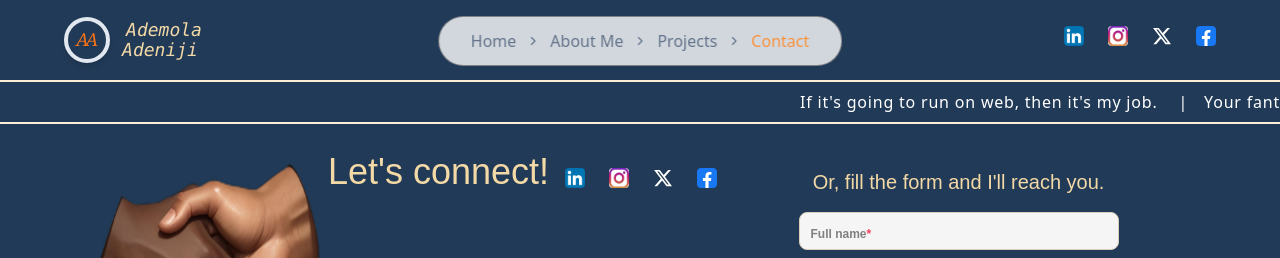
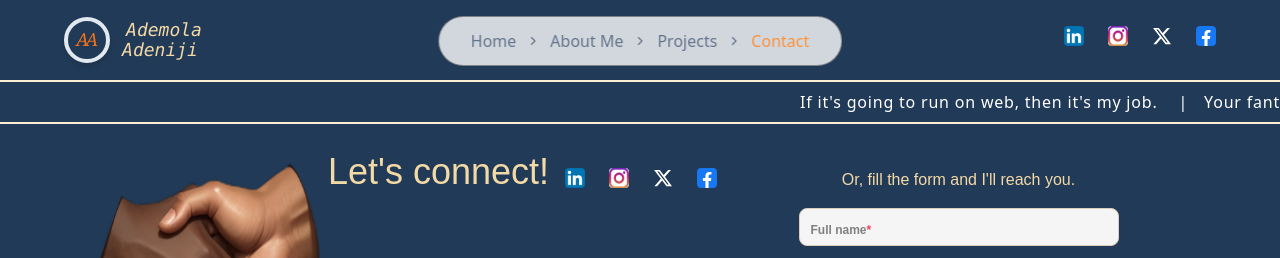
Before and after one commit to aademola1979/ademolaadeniji, a Next.js app: page /contact in a window 1280 px wide. Shown: the top 258 px of the page. Built offline with nearby package versions, Linux system fonts and the light colour scheme.

Commit message:
edited contact form

```diff
--- a/app/(overview)/contact/page.tsx
+++ b/app/(overview)/contact/page.tsx
@@ -1,5 +1,6 @@
-import { FadeInComponent, SpringInVaraintComponent, StaggerContainer, ZoomInComponent, ZoomOutComponent } from "@/app/module/AnimatedContainer"
+import { FadeInComponent, SpringInVaraintComponent, StaggerContainer } from "@/app/module/AnimatedContainer"
 import ContactFormContainer from "@/app/module/contact-form"
+
 import ContactHeader from "@/app/module/contact-form/ContactHeader"
 import Image from "next/image"
 
--- a/app/globals.css
+++ b/app/globals.css
@@ -354,7 +354,10 @@ footer p {
   appearance: none;
   border-color: rgb(218, 206, 186);
   border-radius: 8px;
+
 }
+
+.custom-input{@apply py-2}
 
 .custom-input:focus{
   outline: none;
@@ -397,6 +400,8 @@ footer p {
 .eye{
   @apply text-gray-400 px-4 focus:outline-none transition-all duration-150 outline-none focus:text-gray-700 absolute right-0 top-3
 }
+
+.contact-form{@apply grid gap-4 w-full min-w-[8rem] rounded-md !max-w-[20rem]}
 
 /*
 @media screen{
--- a/app/module/contact-form/ContactForm.tsx
+++ b/app/module/contact-form/ContactForm.jsx
@@ -46,11 +46,11 @@ const formSchema = z.object({
 
 const ContactForm = () => {
     const [isLoading, setIsLoading] = useState(false);
-    const [message, setMessage] = useState<string | undefined >(undefined);
+    const [message, setMessage] = useState();
     const [errors, setErrors] = useState({})
 
 
-    async function myOnSubmit(values: z.infer<typeof formSchema>) {
+    async function myOnSubmit() {
 
         setIsLoading(true)
 
@@ -64,7 +64,7 @@ const ContactForm = () => {
         setIsLoading(false)
     }
 
-    const form = useForm<z.infer<typeof formSchema>>({
+    const form = useForm({
         resolver: zodResolver(formSchema),
         defaultValues: {
             name: "",
@@ -91,7 +91,7 @@ const ContactForm = () => {
                                 Object.keys(errors).map((key, i)=>(
                                     <p key={i}>
                                         {
-                                            `${key}: ${errors[key as keyof typeof errors]}`
+                                            `${key}: ${errors[key]}`
                                         }
                                     </p>
                                 ))
@@ -103,7 +103,7 @@ const ContactForm = () => {
             </div>
             <Form  {...form} >
                 <form onSubmit={form.handleSubmit(myOnSubmit)}
-                    className="grid gap-4 w-full min-w-[8rem] rounded-md max-w-[20rem]">
+                    className="contact-form">
                         <ZoomInComponent
                         className=""
                         delay={0.2}
@@ -123,7 +123,8 @@ const ContactForm = () => {
                                     <CustomInput
                                         label="Full name"
                                         required={true}
-                                        type="text" {...field} />
+                                        type="text"
+                                        {...field} />
                                 </FormControl>
                                 <FormMessage />
                             </FormItem>
--- a/app/module/contact-form/index.tsx
+++ b/app/module/contact-form/index.tsx
@@ -1,4 +1,5 @@
 import ContactForm from "./ContactForm"
+
 
 
 
@@ -6,7 +7,7 @@ const ContactFormContainer = () => {
   return (
     <div className="w-full h-full">
 
-      <ContactForm />
+      <ContactForm/>
 
     </div>
   )
--- a/tailwind.config.ts
+++ b/tailwind.config.ts
@@ -3,10 +3,10 @@ import type { Config } from "tailwindcss"
 const config = {
   darkMode: ["class"],
   content: [
-    './pages/**/*.{ts,tsx}',
-    './components/**/*.{ts,tsx}',
-    './app/**/*.{ts,tsx}',
-    './src/**/*.{ts,tsx}',
+    './pages/**/*.{ts,tsx, js, jsx}',
+    './components/**/*.{ts,tsx, js, jsx}',
+    './app/**/*.{ts,tsx, js, jsx}',
+    './src/**/*.{ts,tsx, js, jsx}',
 	],
   prefix: "",
   theme: {
--- a/tsconfig.json
+++ b/tsconfig.json
@@ -21,6 +21,6 @@
       "@/*": ["./*"]
     }
   },
-  "include": ["next-env.d.ts", "**/*.ts", "**/*.tsx", ".next/types/**/*.ts", "app/module/about/skill-sets/CardWrapper.js", "app/module/CTA/index.js", "app/module/projects/index.tsx", "app/module/projects/WorkCard.jsx", "components/ui/CustomInput.jsx"],
+  "include": ["next-env.d.ts", "**/*.ts", "**/*.tsx", ".next/types/**/*.ts", "app/module/about/skill-sets/CardWrapper.js", "app/module/CTA/index.js", "app/module/projects/index.tsx", "app/module/projects/WorkCard.jsx", "components/ui/CustomInput.jsx", "app/module/contact-form/ContactForm.jsx"],
   "exclude": ["node_modules"]
 }
```
